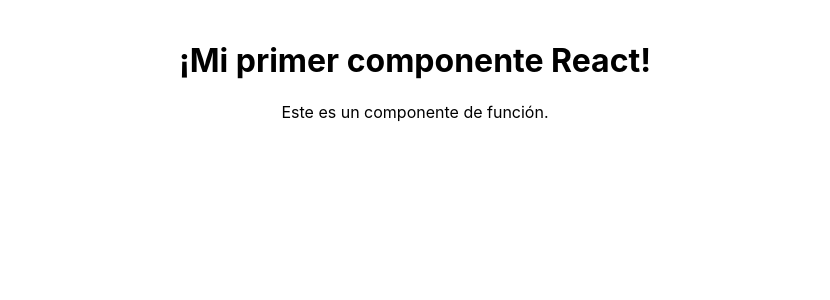
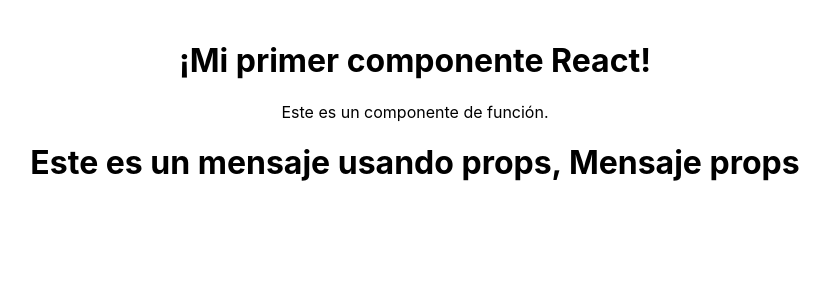
Before and after one commit to AbnerSaavedra/ejerciciosPracticosReactGSmayo2025, a React (Create React App) app: page / in a window 1280 px wide. Shown: the top 300 px of the page, without its empty margins (225-1055 px from the left). Built offline with nearby package versions, Linux system fonts and the light colour scheme.

Commit message:
Componente con props

```diff
--- a/src/App.js
+++ b/src/App.js
@@ -1,13 +1,14 @@
 import logo from './logo.svg';
 import './App.css';
 import Mensaje from './components/Mensaje';
+import MensajeProps from './components/MensajeProps';
 
 function App() {
   return (
     <div className="App">
       {/*<header className="App-header">
         <img src={logo} className="App-logo" alt="logo" />
-        <p>
+        <p>s
           Edit <code>src/App.js</code> and save to reload.
         </p>
         <a
@@ -20,6 +21,7 @@
         </a>
       </header>*/}
       <Mensaje />
+      <MensajeProps mensaje="Mensaje props" />
     </div>
   );
 }
--- /dev/null
+++ b/src/components/MensajeProps.js
@@ -0,0 +1,14 @@
+
+
+const MensajeProps = (props) => {
+
+    return (
+        <div>
+            <h1>
+                Este es un mensaje usando props, {props.mensaje}
+            </h1>
+        </div>
+    )
+}
+
+export default MensajeProps
```
